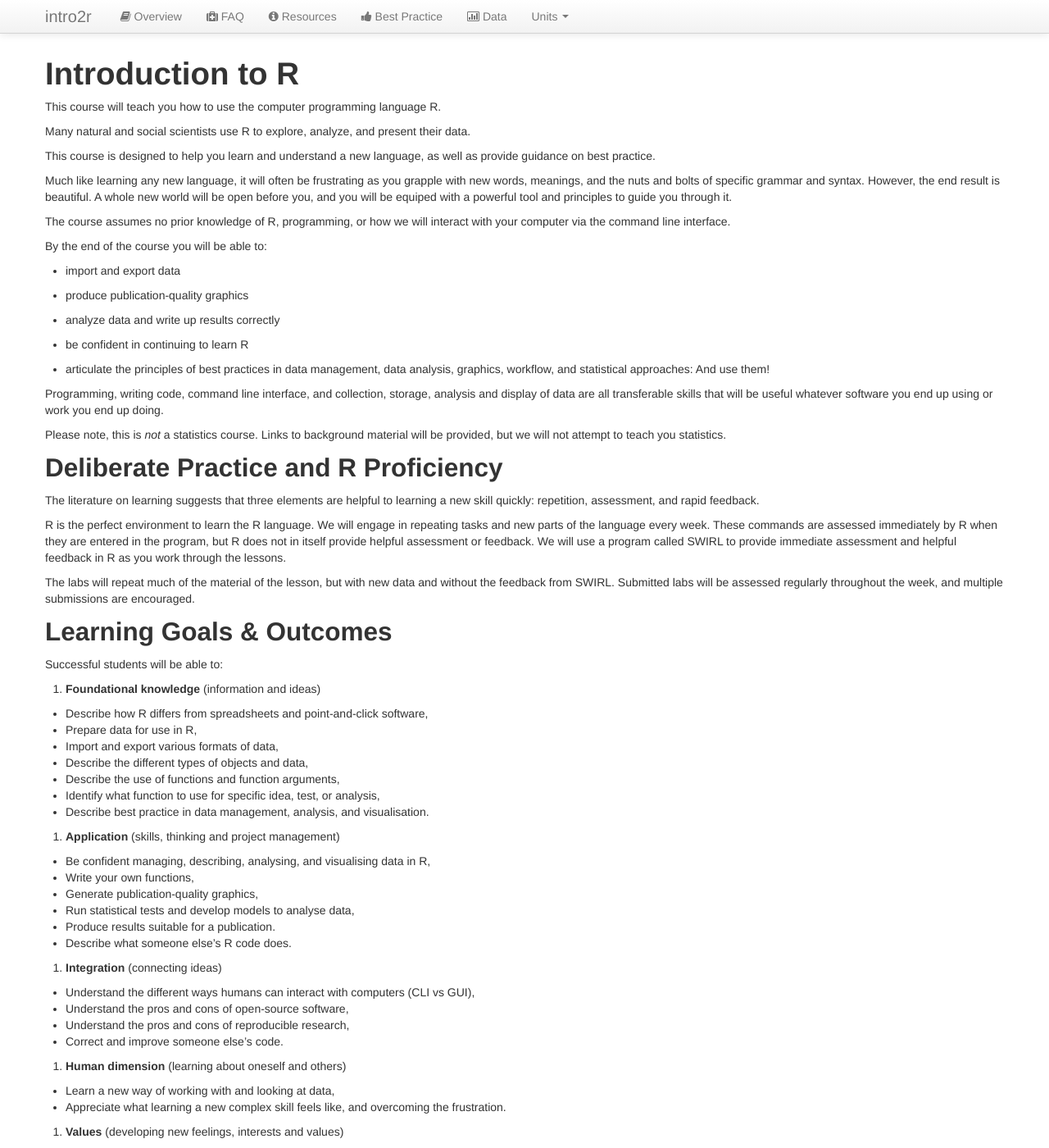
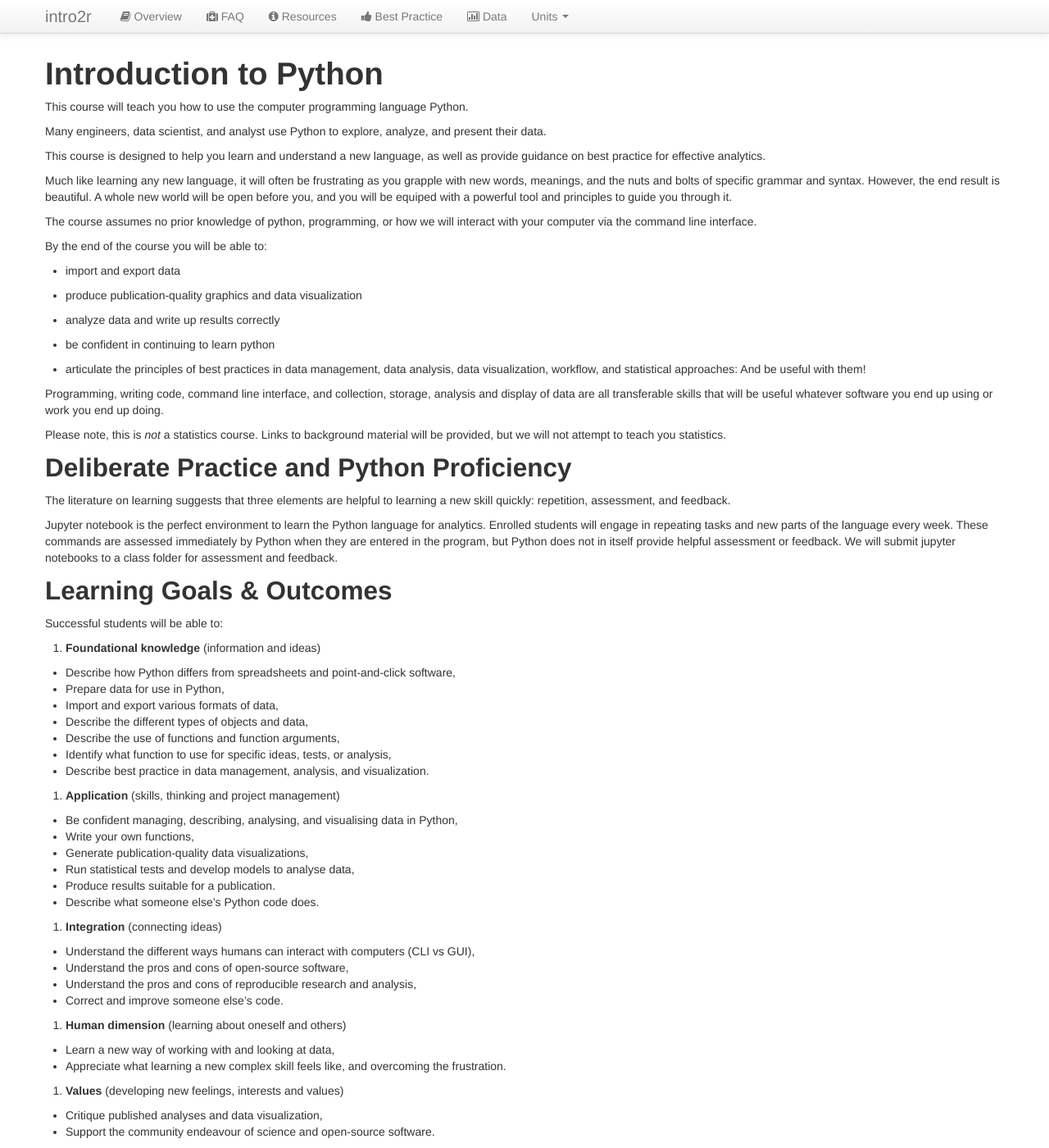
Before and after one commit to analyticsquest/analyticsquest.github.io, a Jekyll site: the page built from index.md, in a window 1280 px wide and 1400 px high. Shown: the whole window at 82% size. Built offline with Jekyll 4.4.1, drawn with Linux system fonts in a browser that asks for light colours; some of the changed text lies outside the part shown.

Commit message:
Update index.md

```diff
--- a/index.md
+++ b/index.md
@@ -2,33 +2,31 @@
 layout: default
 title: intro2r
 ---
+# Introduction to Python
 
+This course will teach you how to use the computer programming language Python.
 
-# Introduction to R
+Many engineers, data scientist, and analyst use Python to explore, analyze, and present their data.
 
-This course will teach you how to use the computer programming language R.
-
-Many natural and social scientists use R to explore, analyze, and present their data.
-
-This course is designed to help you learn and understand a new language, as well as provide guidance on best practice.
+This course is designed to help you learn and understand a new language, as well as provide guidance on best practice for effective analytics.
 
 Much like learning any new language, it will often be frustrating as you grapple with new words, meanings, and
 the nuts and bolts of specific grammar and syntax. However, the end result is beautiful. A whole new world will
 be open before you, and you will be equiped with a powerful tool and principles to guide you through it.
 
-The course assumes no prior knowledge of R, programming, or how we will interact with your computer via the command line interface.
+The course assumes no prior knowledge of python, programming, or how we will interact with your computer via the command line interface.
 
 By the end of the course you will be able to:
 
  - import and export data
 
- - produce publication-quality graphics
+ - produce publication-quality graphics and data visualization
 
  - analyze data and write up results correctly
 
- - be confident in continuing to learn R
+ - be confident in continuing to learn python
 
- - articulate the principles of best practices in data management, data analysis, graphics, workflow, and statistical approaches: And use them!
+ - articulate the principles of best practices in data management, data analysis, data visualization, workflow, and statistical approaches: And be useful with them!
 
 
 Programming, writing code, command line interface, and collection, storage, analysis and display of data are all transferable skills that will be useful whatever software you end up using or work you end up doing.
@@ -37,14 +35,11 @@ Please note, this is _not_ a statistics course. Links to background material wil
 
 
 
-## Deliberate Practice and R Proficiency
+## Deliberate Practice and Python Proficiency
 
-The literature on learning suggests that three elements are helpful to learning a new skill quickly: repetition, assessment, and rapid feedback.
+The literature on learning suggests that three elements are helpful to learning a new skill quickly: repetition, assessment, and feedback.
 
-R is the perfect environment to learn the R language. We will engage in repeating tasks and new parts of the language every week. These commands are assessed immediately by R when they are entered in the program, but R does not in itself provide helpful assessment or feedback. We will use a program called SWIRL to provide immediate assessment and helpful feedback in R as you work through the lessons.
-
-The labs will repeat much of the material of the lesson, but with new data and without the feedback from SWIRL. Submitted labs will be assessed regularly throughout the week, and multiple submissions are encouraged.
-
+Jupyter notebook is the perfect environment to learn the Python language for analytics. Enrolled students will engage in repeating tasks and new parts of the language every week. These commands are assessed immediately by Python when they are entered in the program, but Python does not in itself provide helpful assessment or feedback. We will submit jupyter notebooks to a class folder for assessment and feedback.
 
 
 ## Learning Goals & Outcomes
@@ -53,30 +48,30 @@ Successful students will be able to:
 
 1. **Foundational knowledge** (information and ideas)
 
- - Describe how R differs from spreadsheets and point-and-click software,
- - Prepare data for use in R,
+ - Describe how Python differs from spreadsheets and point-and-click software,
+ - Prepare data for use in Python,
  - Import and export various formats of data,
  - Describe the different types of objects and data,
  - Describe the use of functions and function arguments,
- - Identify what function to use for specific idea, test, or analysis,
- - Describe best practice in data management, analysis, and visualisation.
+ - Identify what function to use for specific ideas, tests, or analysis,
+ - Describe best practice in data management, analysis, and visualization.
 
 
 2. **Application** (skills, thinking and project management)
 
- - Be confident managing, describing, analysing, and visualising data in R,
+ - Be confident managing, describing, analysing, and visualising data in Python,
  - Write your own functions,
- - Generate publication-quality graphics,
+ - Generate publication-quality data visualizations,
  - Run statistical tests and develop models to analyse data,
  - Produce results suitable for a publication.
- - Describe what someone else's R code does.
+ - Describe what someone else's Python code does.
 
 
 3. **Integration** (connecting ideas)
 
  - Understand the different ways humans can interact with computers (CLI vs GUI),
  - Understand the pros and cons of open-source software,
- - Understand the pros and cons of reproducible research,
+ - Understand the pros and cons of reproducible research and analysis,
  - Correct and improve someone else's code.
 
 
@@ -88,13 +83,13 @@ Successful students will be able to:
 
 5. **Values** (developing new feelings, interests and values)
 
- - Critique published analyses and graphics,
+ - Critique published analyses and data visualization,
  - Support the community endeavour of science and open-source software.
 
 
 6. **Learning how to learn** (becoming a better student and self-directed learner)
 
- - Work iteratively within R to develop analyses and figures,
+ - Work iteratively within Python to develop analyses, charts, and figures,
  - Use online and other resources to address specific problems,
  - Learn to discern good advice from bad.
 
@@ -106,7 +101,7 @@ The course is modular and built around stand-alone units.
 
 Each unit has:
 
-  - 4--5 SWIRL lessons,
+  - 4 or 5 Lessons,
 
   - 3 labs,
 
@@ -115,27 +110,24 @@ Each unit has:
   - 1 best practice
 
 
+### Lessons
 
+Lessons are short (20--30 minute) scripts that run in the console or Jupyter notebook that each student works through independently.
 
-### SWIRL Lessons
-
-Lessons are short (20--30 minute) scripts that run in the R console that each student works through independently.
-
-These lessons will walk through R commands and ideas, providing direct real-time feedback as the student writes code in the R console.
+These lessons will walk through Python commands, ideas, and challenge student to apply to solve problems faced in real world.
 
 
 
 ### Labs
 
-Each SWIRL lesson will have an associated lab that reinforces the material and develops understanding and coding skills.
-
+Each lesson will have an associated lab that reinforces the material and develops understanding and coding skills.
 
 
 ### Best Practice
 
-Each unit includes a task that reflects best practice.
+Each unit includes information on specific best practices.
 
-These tasks will include revising a figure, cleaning some code, cleaning a data set, writing up a statistical test result.
+These will include figure design, code syntax, data cleaning and management, presenting statistical test results.
 
 
 # Units
```
Also changed, not shown: other parts of index.md (+1 -1 lines).
